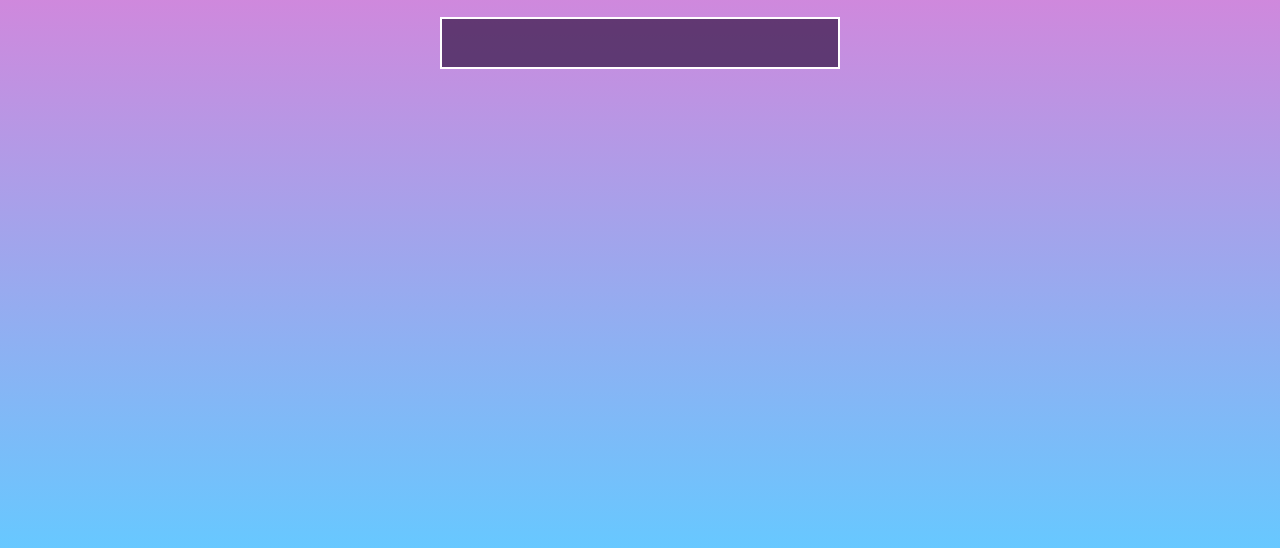
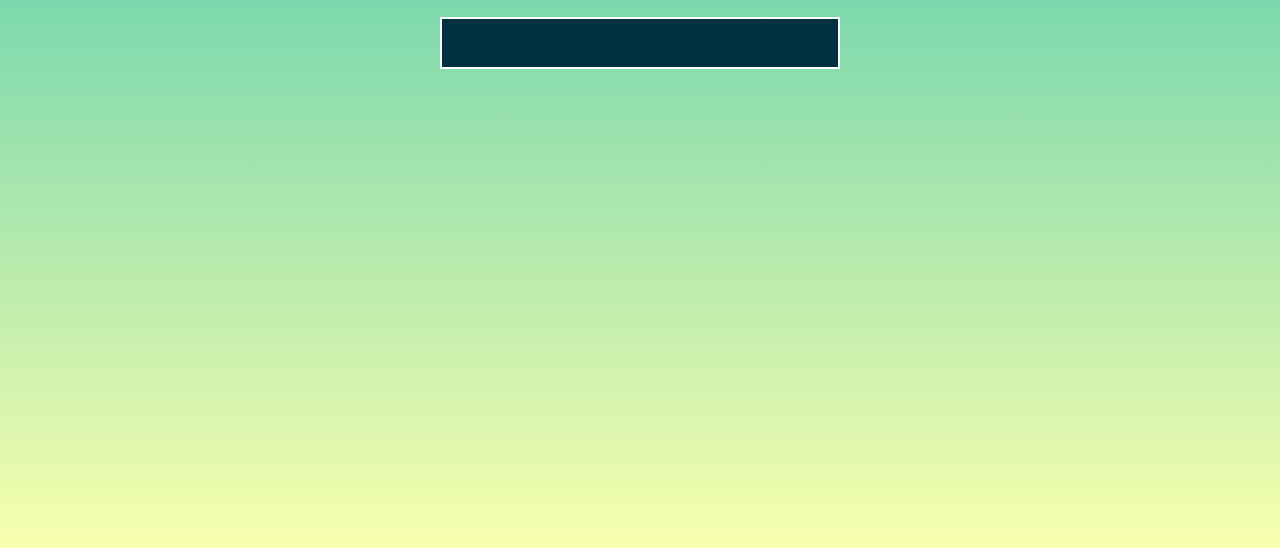
Before and after one commit to volvicmi/geo-quizz, a plain HTML site: page index.html in a window 1280 px wide. Shown: the part 252-800 px from the top of the page. Drawn offline with Linux system fonts and the light colour scheme.

Commit message:
correction variable en haut + style

```diff
--- a/index.js
+++ b/index.js
@@ -1,4 +1,7 @@
 document.getElementById("input").focus();
+
+var [actual_JSON,currentElement] = [null , null];
+let score = 0;
 
 function loadJSON(callback) {
 
@@ -13,7 +16,6 @@ function loadJSON(callback) {
     };
     xobj.send(null);
  }
- var [actual_JSON,currentElement] = [null , null];
 
  loadJSON(function(response) {
     // Parse JSON string into object
@@ -71,7 +73,7 @@ function changeWord(div){
     console.log(currentElement.capital);
 }
 
-let score = 0;
+
 
 function increaseScore() {
 
--- a/style.css
+++ b/style.css
@@ -2,8 +2,10 @@ body{
     margin: 0;
     padding: 0;
     height: 100%;
-    background: rgb(37,143,203);
-    background: linear-gradient(#FF6BCD,#67C8FF);
+    background: #fffcdc;
+    /* background: linear-gradient(#d9a7c7,#fffcdc);  */
+    /* background: linear-gradient(#ffafbcc9,#ffc3a0cb);  */
+    background: linear-gradient(#43c6ac,#f8ffae);
 }
 
 #score{
@@ -63,7 +65,7 @@ input{
     width: 100%;
     padding: 10px;
     font-size: 24px;
-    background: #1e042e9c;
+    background: #003140;
     color: white;
     font-weight: bold;
     border-color: white;
```
